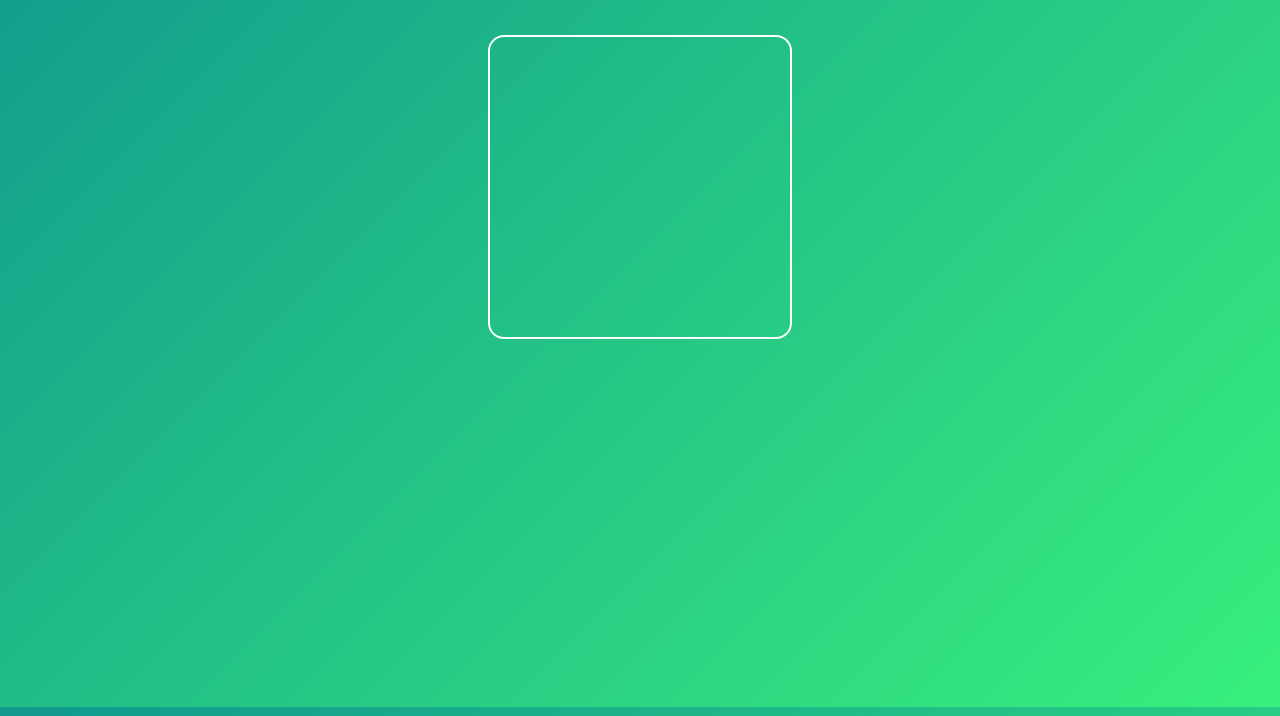
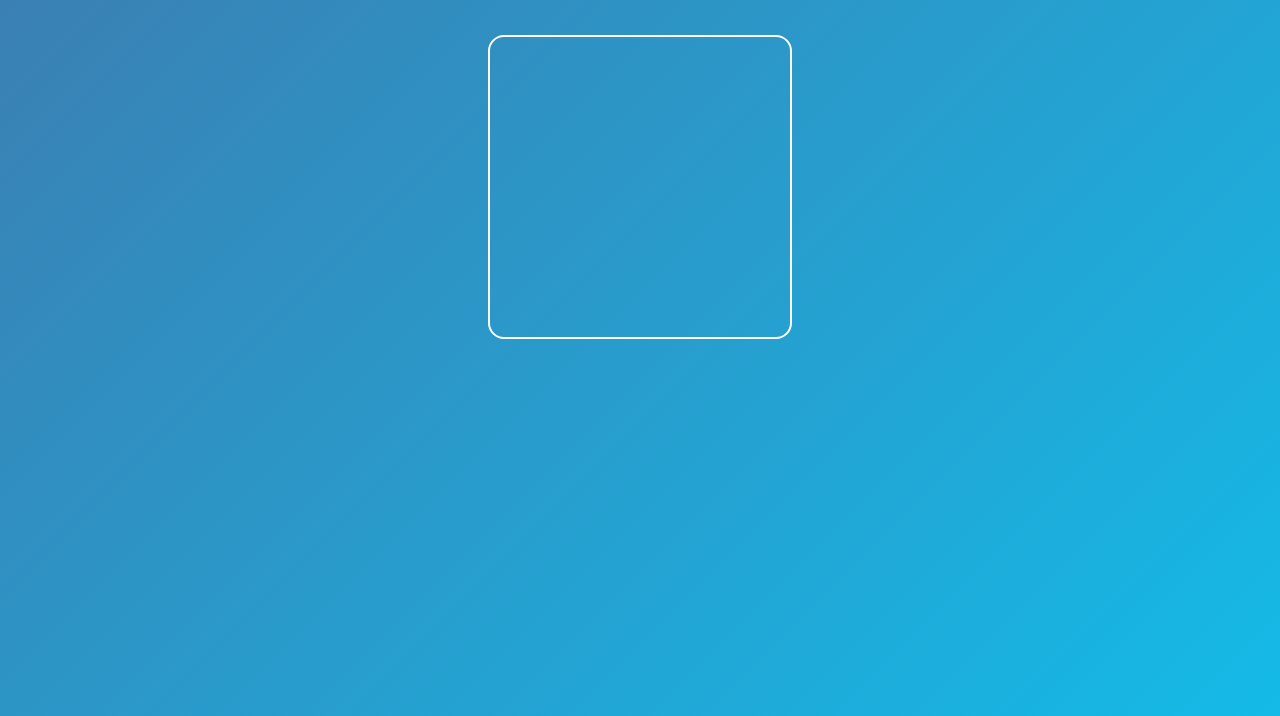
Before and after one commit to amirgholipour/image_classification_microservice, a plain HTML site: page index.html in a window 1280 px wide. Shown: the part 125-841 px from the top of the page. Drawn offline with nearby package versions, Linux system fonts and the light colour scheme.

Commit message:
update with new html webpage

```diff
--- a/index.html
+++ b/index.html
@@ -8,13 +8,13 @@
     <style>
         body {
             font-family: Arial, sans-serif;
-            background: linear-gradient(135deg, #11998e 0%, #38ef7d 100%);
+            background: linear-gradient(135deg, #3d7cb0 0%, #10c1ed 100%);
             color: #fff;
             display: flex;
             flex-direction: column;
             align-items: center;
             justify-content: center;
-            min-height: 100vh;
+            min-height: 130vh;
             margin: 0;
             padding: 1rem;
             position: relative;
```
